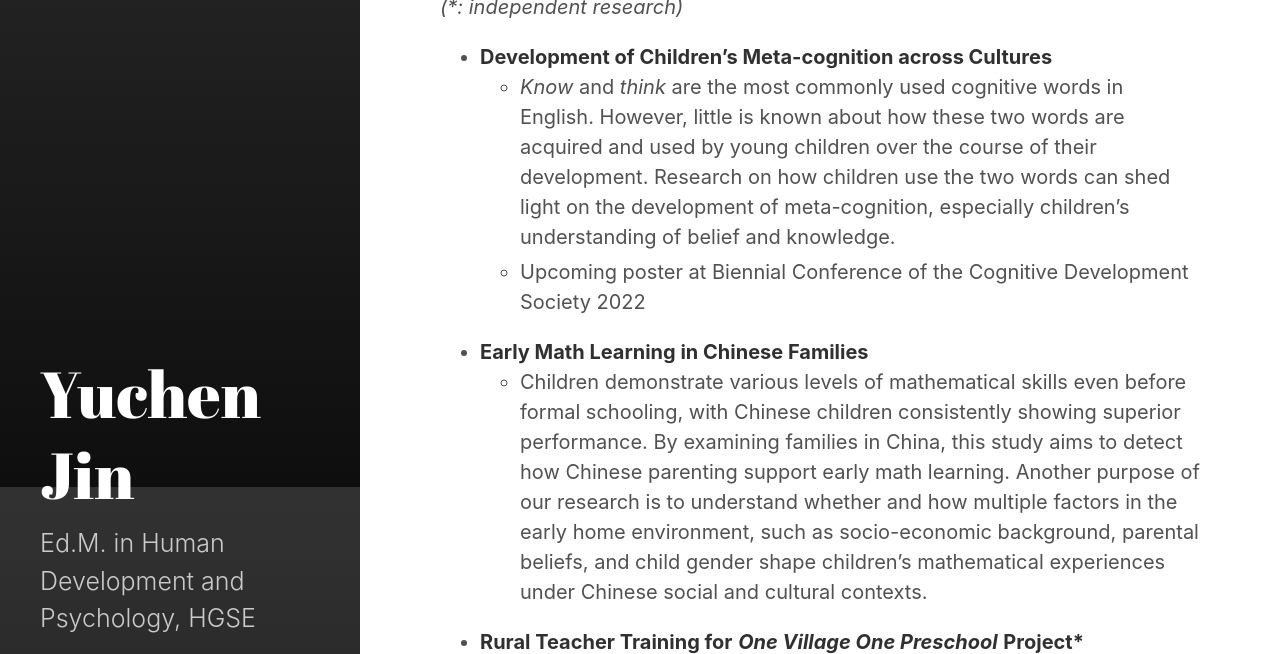
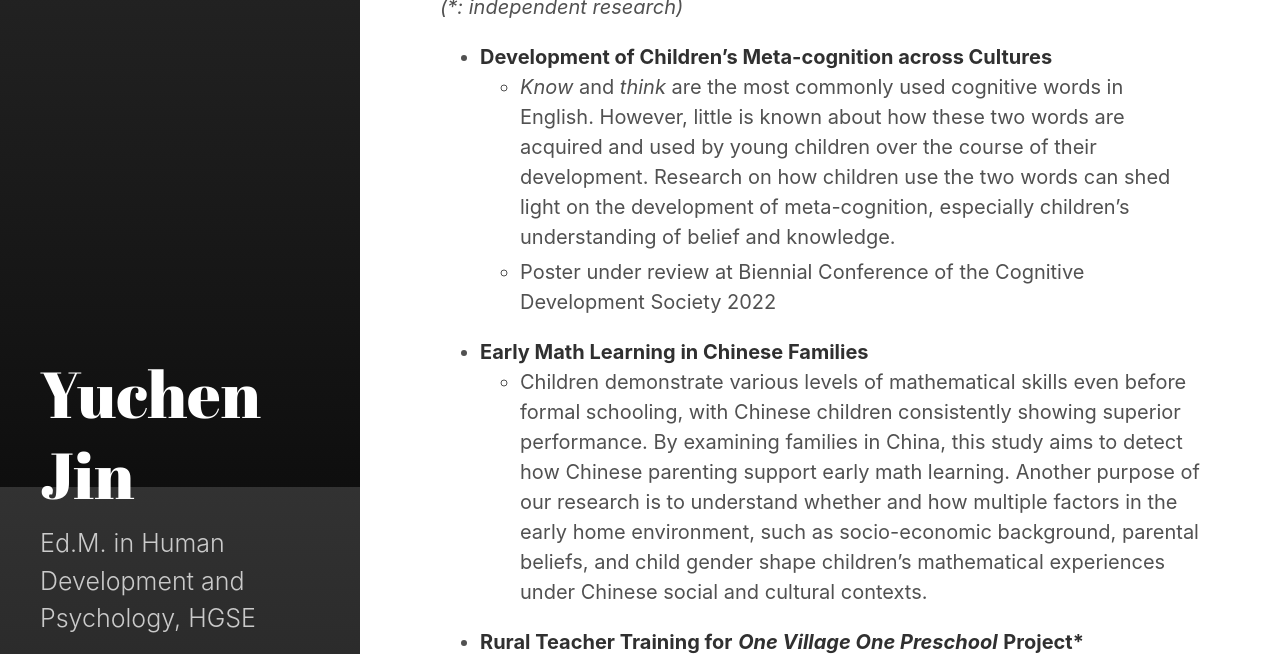
Before and after one commit to Regenchen/Regenchen.github.io, a Jekyll site: the page built from research.md, in a window 1280 px wide and 900 px high, scrolled down 413 px, cut to the strip 0-654 px from the top of the window. Built offline with Jekyll 4.4.1, drawn with Linux system fonts in a browser that asks for light colours.

Commit message:
Update research.md

```diff
--- a/research.md
+++ b/research.md
@@ -19,7 +19,7 @@ sidebar_link: true
 
 -  **Development of Children’s Meta-cognition across Cultures**
    + *Know* and *think* are the most commonly used cognitive words in English. However, little is known about how these two words are acquired and used by young children over the course of their development. Research on how children use the two words can shed light on the development of meta-cognition, especially children’s understanding of belief and knowledge.
-   + Upcoming poster at Biennial Conference of the Cognitive Development Society 2022
+   + Poster under review at Biennial Conference of the Cognitive Development Society 2022
 
 -  **Early Math Learning in Chinese Families**
    + Children demonstrate various levels of mathematical skills even before formal schooling, with Chinese children consistently showing superior performance. By examining families in China, this study aims to detect how Chinese parenting support early math learning. Another purpose of our research is to understand whether and how multiple factors in the early home environment, such as socio-economic background, parental beliefs, and child gender shape children’s mathematical experiences under Chinese social and cultural contexts.
```
